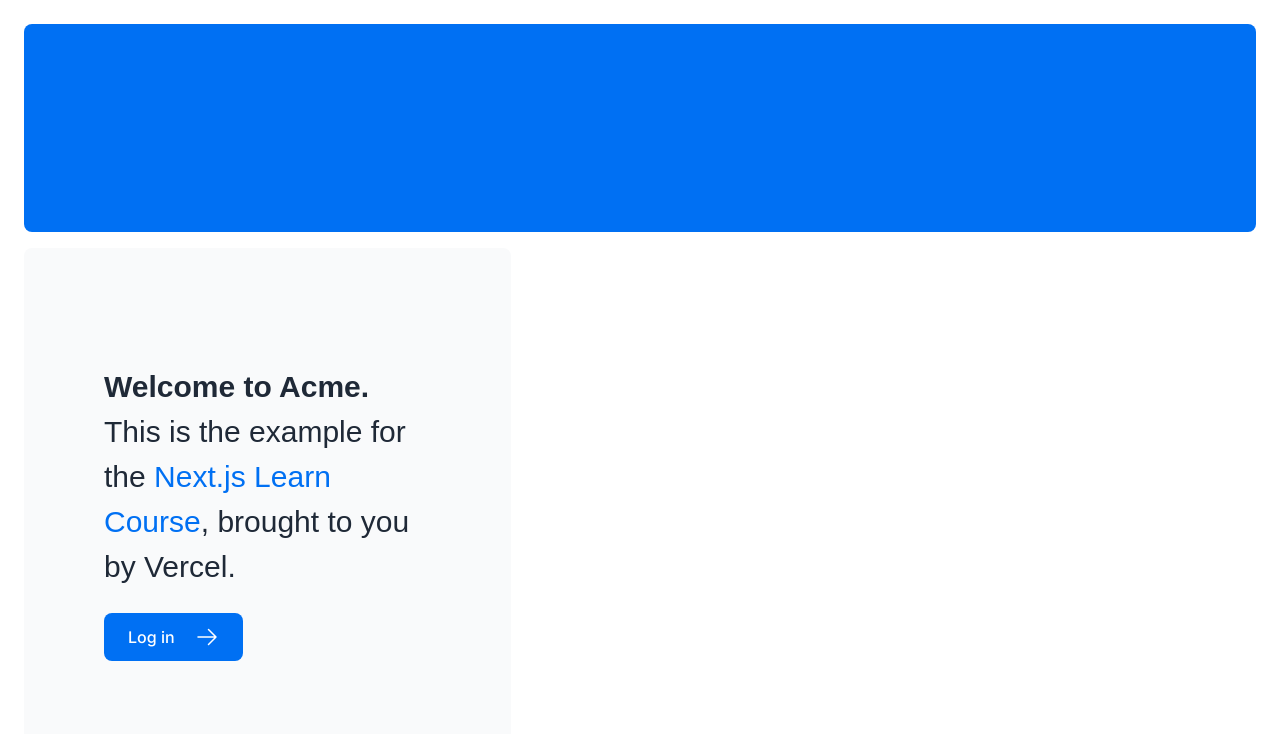
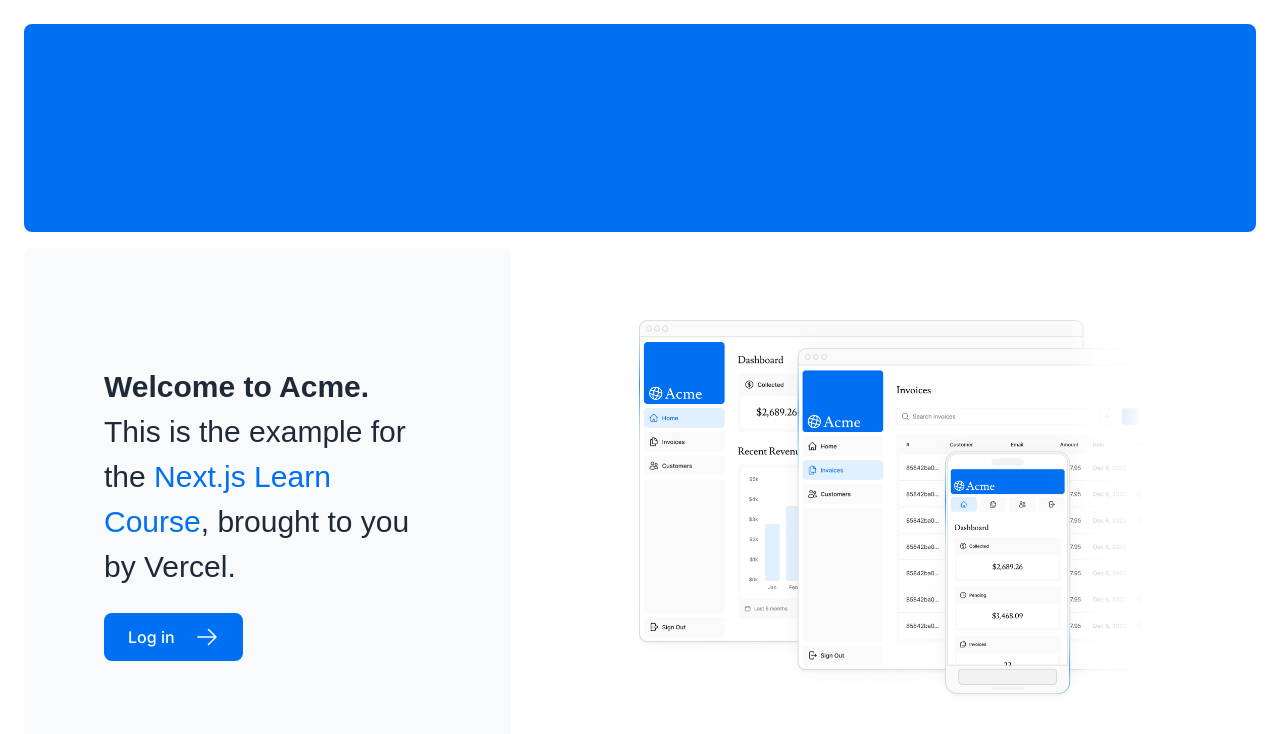
Before and after one commit to marksikaundi/Dashboard, a Next.js app: page / in a window 1280 px wide. Shown: the top 734 px of the page. Built offline with nearby package versions, Linux system fonts and the light colour scheme; a web font is replaced by a local one.

Commit message:
Refactor imports and add hero images to Page component

```diff
--- a/app/page.tsx
+++ b/app/page.tsx
@@ -1,7 +1,8 @@
-import AcmeLogo from '@/app/ui/acme-logo';
-import { ArrowRightIcon } from '@heroicons/react/24/outline';
-import Link from 'next/link';
-import { lusitana } from './ui/fonts';
+import AcmeLogo from "@/app/ui/acme-logo";
+import { ArrowRightIcon } from "@heroicons/react/24/outline";
+import Link from "next/link";
+import Image from "next/image";
+import { lusitana } from "./ui/fonts";
 export default function Page() {
   return (
     <main className="flex min-h-screen flex-col p-6">
@@ -10,9 +11,10 @@
       </div>
       <div className="mt-4 flex grow flex-col gap-4 md:flex-row">
         <div className="flex flex-col justify-center gap-6 rounded-lg bg-gray-50 px-6 py-10 md:w-2/5 md:px-20">
-
-          <p className={`${lusitana.className} text-xl text-gray-800 md:text-3xl md:leading-normal`}>
-            <strong>Welcome to Acme.</strong> This is the example for the{' '}
+          <p
+            className={`${lusitana.className} text-xl text-gray-800 md:text-3xl md:leading-normal`}
+          >
+            <strong>Welcome to Acme.</strong> This is the example for the{" "}
             <a href="https://nextjs.org/learn/" className="text-blue-500">
               Next.js Learn Course
             </a>
@@ -27,7 +29,20 @@
         </div>
         <div className="flex items-center justify-center p-6 md:w-3/5 md:px-28 md:py-12">
           {/* Add Hero Images Here */}
-          <AcmeLogo />
+          <Image
+            src="/hero-desktop.png"
+            width={1000}
+            height={760}
+            className="hidden md:block"
+            alt="Screenshots of the dashboard project showing desktop version"
+          />
+          <Image
+            src="/hero-mobile.png"
+            width={560}
+            height={620}
+            className="block md:hidden"
+            alt="mobile hero section"
+          />
         </div>
       </div>
     </main>
```
